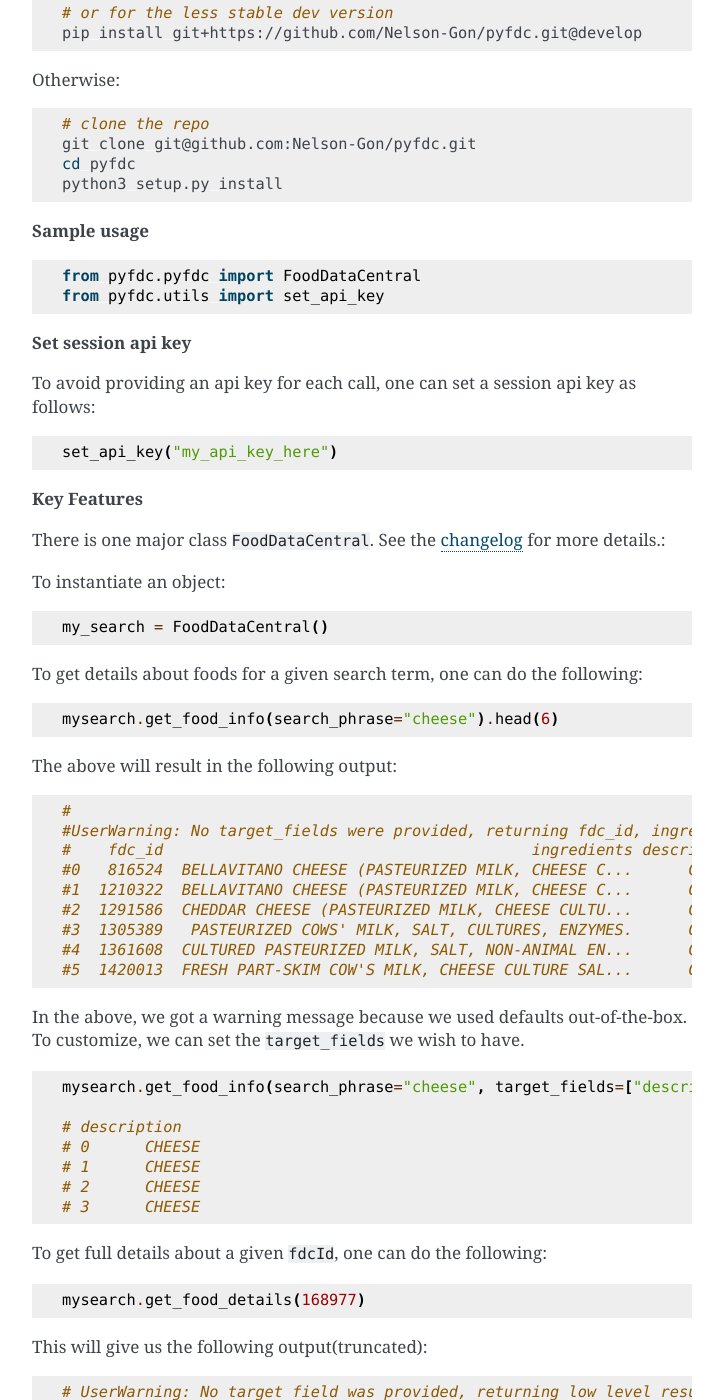
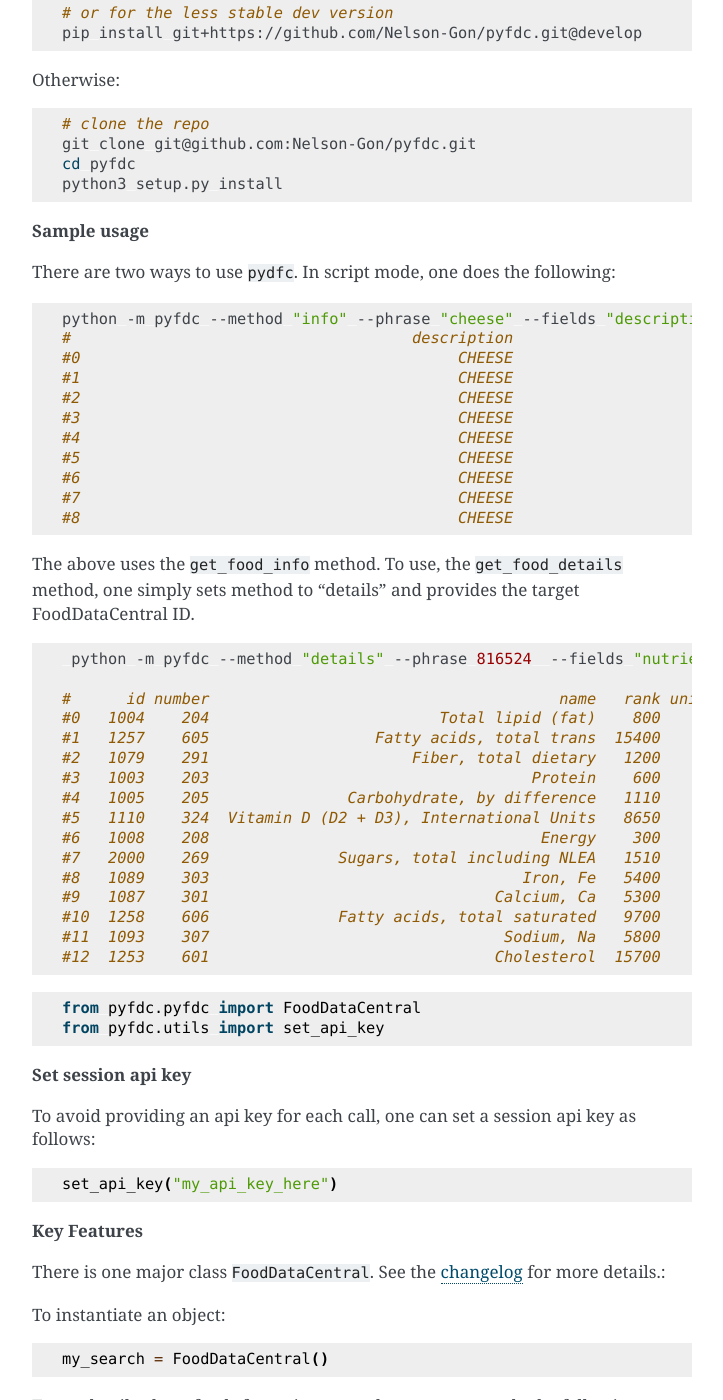
Before and after one commit to Nelson-Gon/pyfdc, a Sphinx documentation site: the page built from docs/source/README.rst, in a window 1280 px wide and 1400 px high, scrolled down 501 px. Shown: the whole window, without its empty margins (388-1111 px from the left). Built offline with Sphinx 7.4.7, drawn with Linux system fonts in a browser that asks for light colours.

Commit message:
Closes #6 for now, todo: solve dupes in info method

```diff
--- a/docs/source/README.rst
+++ b/docs/source/README.rst
@@ -108,6 +108,44 @@ Otherwise:
    python3 setup.py install
 
 **Sample usage**
+
+There are two ways to use ``pydfc``. In script mode, one does the following:
+
+.. code-block:: shell
+
+   python -m pyfdc --method "info" --phrase "cheese" --fields "description" | head
+   #                                     description
+   #0                                         CHEESE
+   #1                                         CHEESE
+   #2                                         CHEESE
+   #3                                         CHEESE
+   #4                                         CHEESE
+   #5                                         CHEESE
+   #6                                         CHEESE
+   #7                                         CHEESE
+   #8                                         CHEESE
+
+The above uses the ``get_food_info`` method. To use, the ``get_food_details`` method, one simply sets method to "details"
+and provides the target FoodDataCentral ID.
+
+.. code-block:: shell
+
+    python -m pyfdc --method "details" --phrase 816524  --fields "nutrients"
+
+   #      id number                                      name   rank unitName
+   #0   1004    204                         Total lipid (fat)    800        g
+   #1   1257    605                  Fatty acids, total trans  15400        g
+   #2   1079    291                      Fiber, total dietary   1200        g
+   #3   1003    203                                   Protein    600        g
+   #4   1005    205               Carbohydrate, by difference   1110        g
+   #5   1110    324  Vitamin D (D2 + D3), International Units   8650       IU
+   #6   1008    208                                    Energy    300     kcal
+   #7   2000    269              Sugars, total including NLEA   1510        g
+   #8   1089    303                                  Iron, Fe   5400       mg
+   #9   1087    301                               Calcium, Ca   5300       mg
+   #10  1258    606              Fatty acids, total saturated   9700        g
+   #11  1093    307                                Sodium, Na   5800       mg
+   #12  1253    601                               Cholesterol  15700       mg
 
 .. code-block:: python
 
```
Also changed, not shown: README.md (+44 -0 lines), changelog.md (+1 -0 lines), 2 other files.
